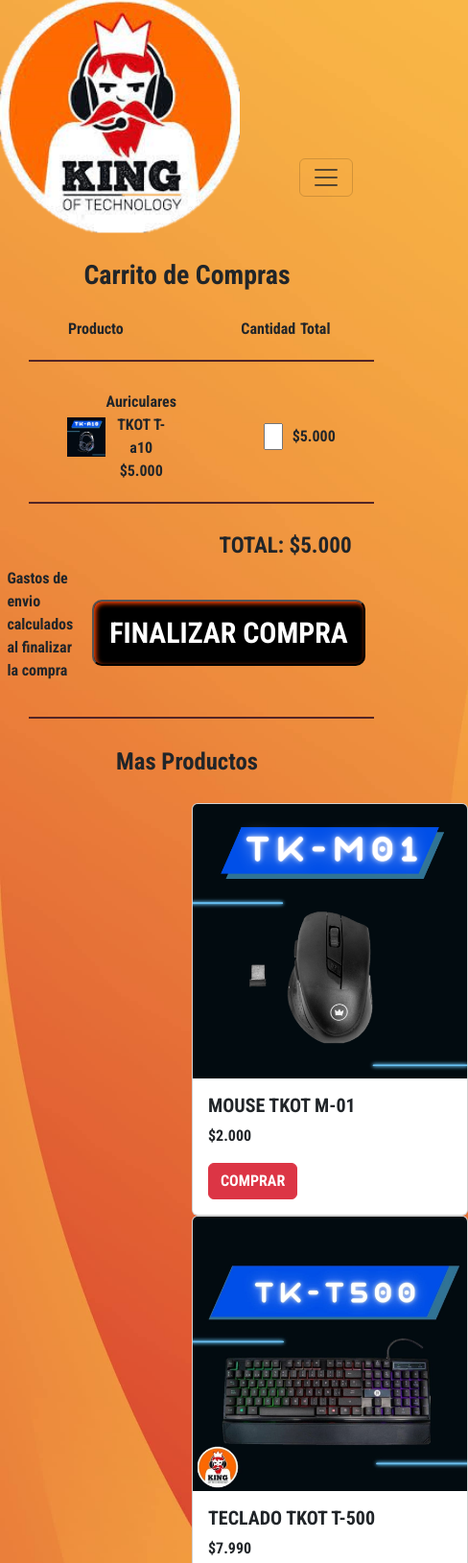
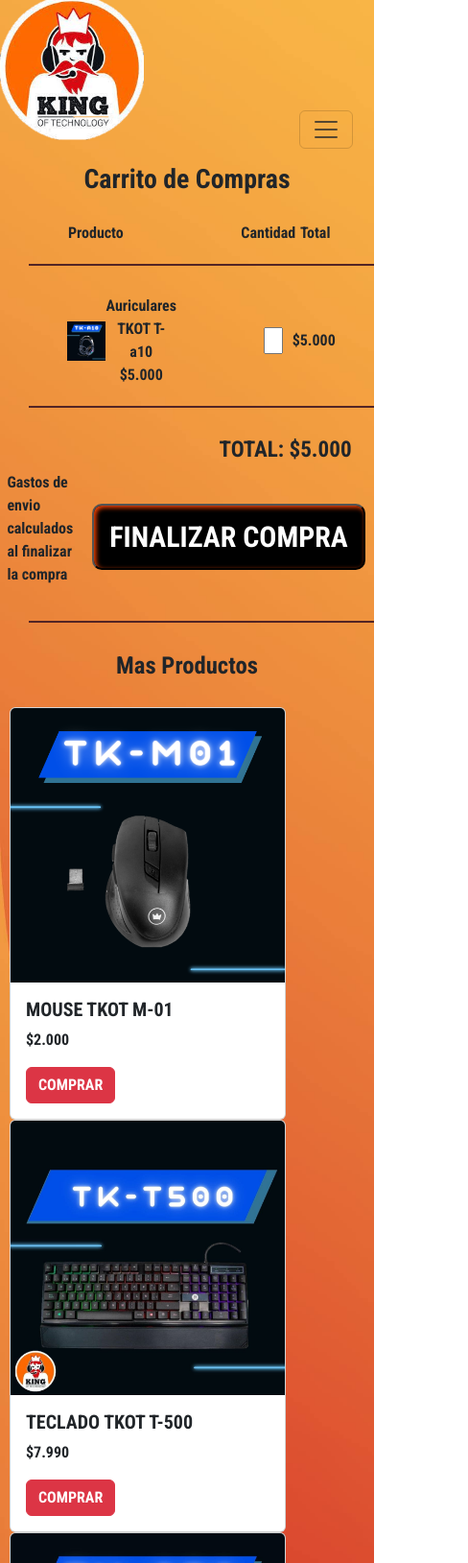
Before and after one commit to GonzaAlvarez2004/Pre-Entrega3, a website: page pages/carrito.html in a window 390 px wide. Shown: the top 1629 px of the page at 96% size, 488 px wide, since content can reach past the window. Drawn offline with nearby package versions, Linux system fonts and the light colour scheme; a web font is replaced by a local one.

Commit message:
Pre entrega 3

```diff
--- a/scss/_carrito.scss
+++ b/scss/_carrito.scss
@@ -76,8 +76,8 @@
         }
         .contenedor-masproductos{
             display: grid;
-            grid-template-columns: repeat(3, 1fr);
-            margin-left: 200px;
+            grid-template-columns: repeat(auto-fit,minmax(300px,1fr));
+            margin-left: 10px;
             margin-bottom: 100px;
             :hover{
                 @extend .hover;
--- a/scss/_mediaq.scss
+++ b/scss/_mediaq.scss
@@ -10,6 +10,10 @@
     }
     @else if $vista == mobile {
         @media (min-width:320px) and (max-width:768px){
+            /*generales*/
+            .logo{
+                @include width-height(150px, 150px);
+            }
             /*index*/
             main{
                 section .presentacion{
@@ -21,7 +25,7 @@
                         flex-wrap: wrap;
                     }
                     & .fotos img{
-                        @include width-height(330px, 330px)
+                        @include width-height(250px, 250px)
                     }
                 }
             /*productos*/
@@ -54,14 +58,6 @@
             form{
                 width: 90%;
             }
-            /*carrito*/
-            section{
-                & .contenedor-masproductos{
-                    display: grid;
-                    grid-template-columns: repeat(1, 1fr);
-                }
-            }
-
         }
     }
 }
```
Also changed, not shown: css/styles.css, 1 other file.
